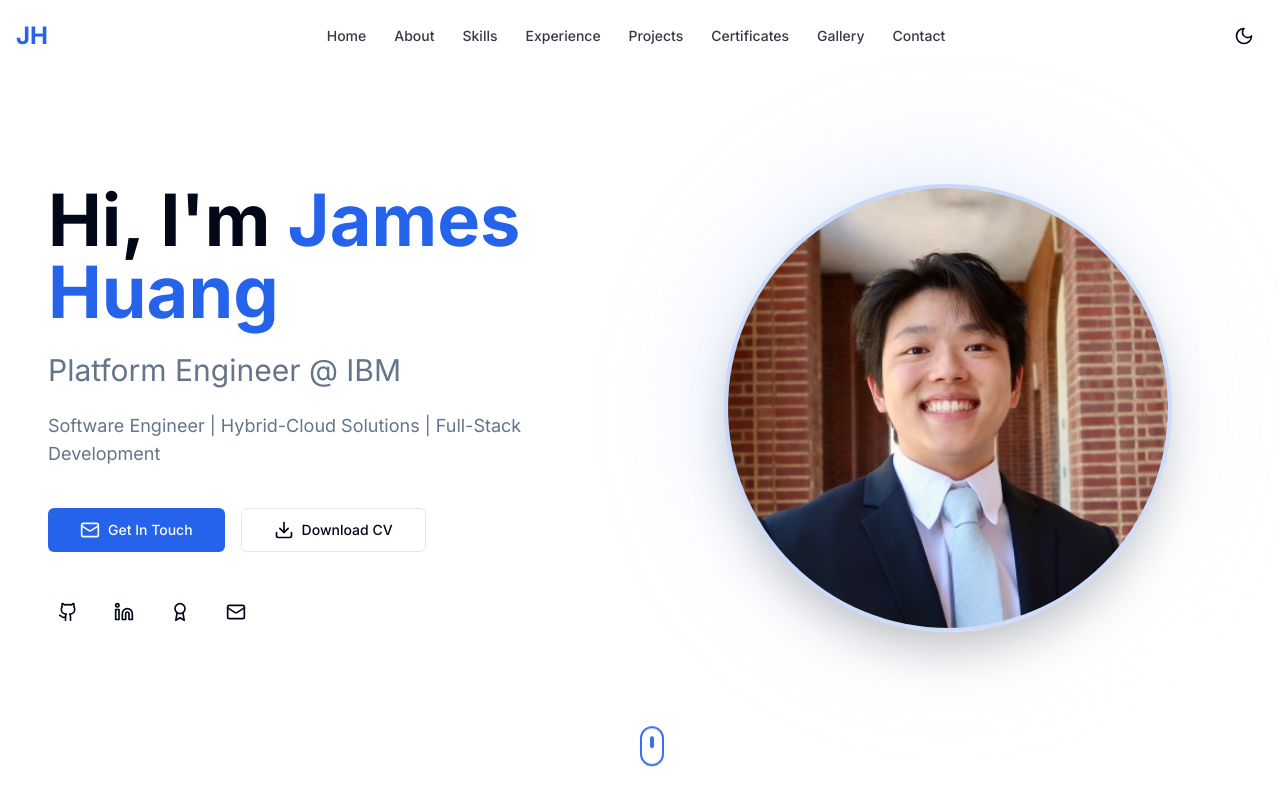
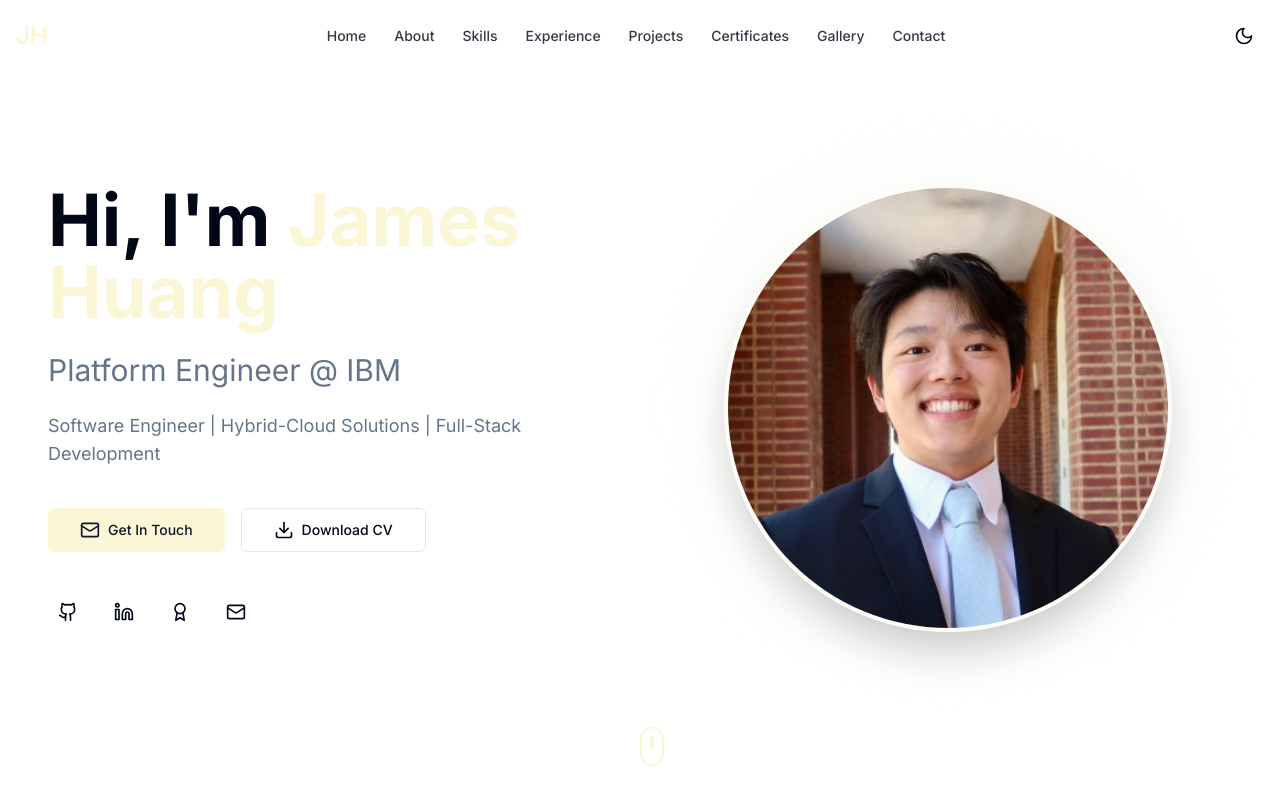
Before and after one commit to jameshuang12/portfolio, a Next.js app: page / in a window 1280 px wide. Shown: the top 800 px of the page. Built offline with nearby package versions, Linux system fonts and the light colour scheme.

Commit message:
Update color scheme from blue to cream (#FDFBD4)

```diff
--- a/src/app/globals.css
+++ b/src/app/globals.css
@@ -10,8 +10,8 @@
     --card-foreground: 222.2 84% 4.9%;
     --popover: 0 0% 100%;
     --popover-foreground: 222.2 84% 4.9%;
-    --primary: 221.2 83.2% 53.3%;
-    --primary-foreground: 210 40% 98%;
+    --primary: 54 78% 91%;
+    --primary-foreground: 222.2 47.4% 11.2%;
     --secondary: 210 40% 96.1%;
     --secondary-foreground: 222.2 47.4% 11.2%;
     --muted: 210 40% 96.1%;
@@ -22,7 +22,7 @@
     --destructive-foreground: 210 40% 98%;
     --border: 214.3 31.8% 91.4%;
     --input: 214.3 31.8% 91.4%;
-    --ring: 221.2 83.2% 53.3%;
+    --ring: 54 78% 91%;
     --radius: 0.5rem;
   }
 
@@ -33,7 +33,7 @@
     --card-foreground: 210 40% 98%;
     --popover: 222.2 84% 4.9%;
     --popover-foreground: 210 40% 98%;
-    --primary: 217.2 91.2% 59.8%;
+    --primary: 54 78% 91%;
     --primary-foreground: 222.2 47.4% 11.2%;
     --secondary: 217.2 32.6% 17.5%;
     --secondary-foreground: 210 40% 98%;
@@ -45,7 +45,7 @@
     --destructive-foreground: 210 40% 98%;
     --border: 217.2 32.6% 17.5%;
     --input: 217.2 32.6% 17.5%;
-    --ring: 224.3 76.3% 48%;
+    --ring: 54 78% 91%;
   }
 }
 
```
